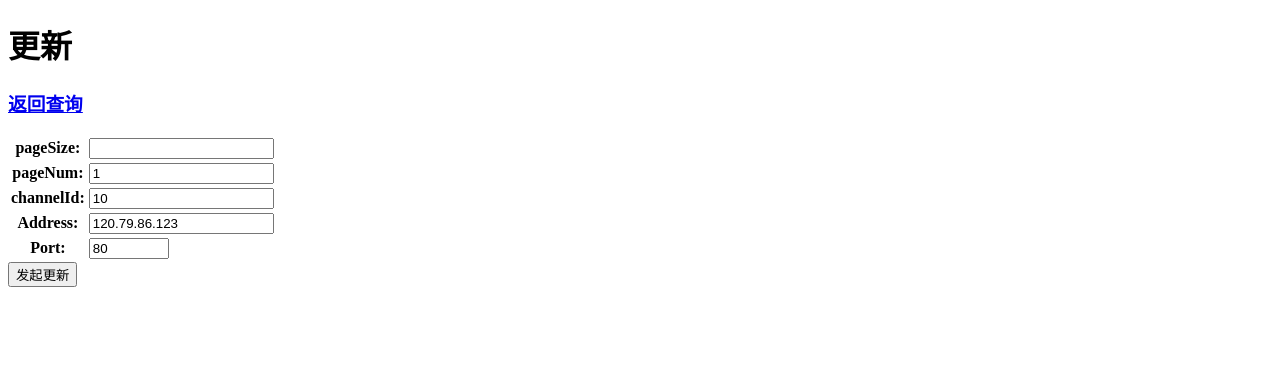
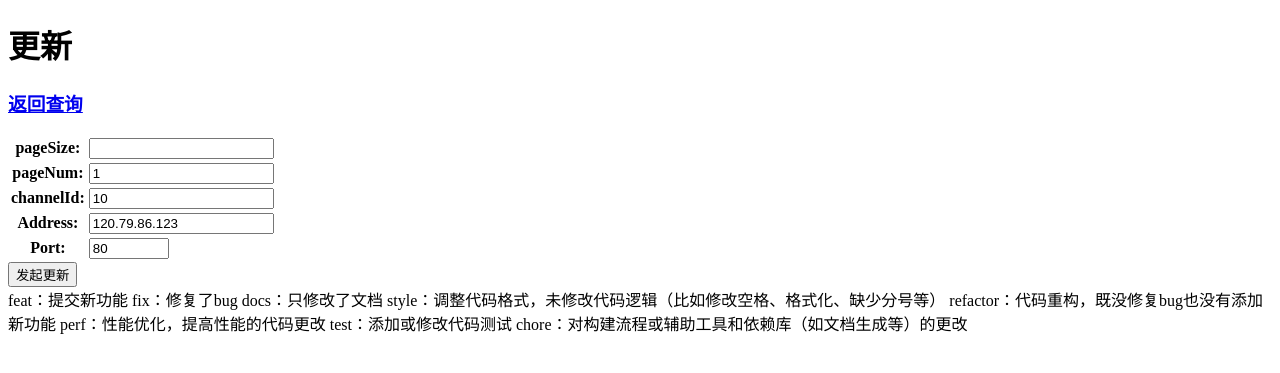
Before and after one commit to lingkai5wu/DjangoWeb, a Django app: page /update/ in a window 1280 px wide. Shown: the top 373 px of the page. Run offline with Django 4.2, Linux system fonts and the light colour scheme; data comes from the database, SQL or seed files in the repository.

Commit message:
fix: 优化结果展示

```diff
--- a/ys/static/contentStyle.css
+++ b/ys/static/contentStyle.css
@@ -29,6 +29,6 @@ body {
 
 .info {
 	margin: 6px 0;
-	font-size: 24px;
+	font-size: 20px;
 	font-weight: 400;
 }
--- a/ys/templates/index.html
+++ b/ys/templates/index.html
@@ -16,7 +16,7 @@
         {{ form }}
         <input type="submit" value="查询">
     </form>
-    {% if total %}
+    {% if list %}
         <h3>{{ list|length }}/{{ total }}</h3>
     {% endif %}
 
--- a/ys/templates/update.html
+++ b/ys/templates/update.html
@@ -15,6 +15,16 @@
         </table>
         <input type="submit" value="发起更新">
     </form>
+    <div>
+        feat：提交新功能
+        fix：修复了bug
+        docs：只修改了文档
+        style：调整代码格式，未修改代码逻辑（比如修改空格、格式化、缺少分号等）
+        refactor：代码重构，既没修复bug也没有添加新功能
+        perf：性能优化，提高性能的代码更改
+        test：添加或修改代码测试
+        chore：对构建流程或辅助工具和依赖库（如文档生成等）的更改
+    </div>
     {% if total %}
         <h2>{{ list|length }}/{{ total }}</h2>
     {% endif %}
```
Also changed, not shown: ys/templates/all.html (+12 -10 lines).
